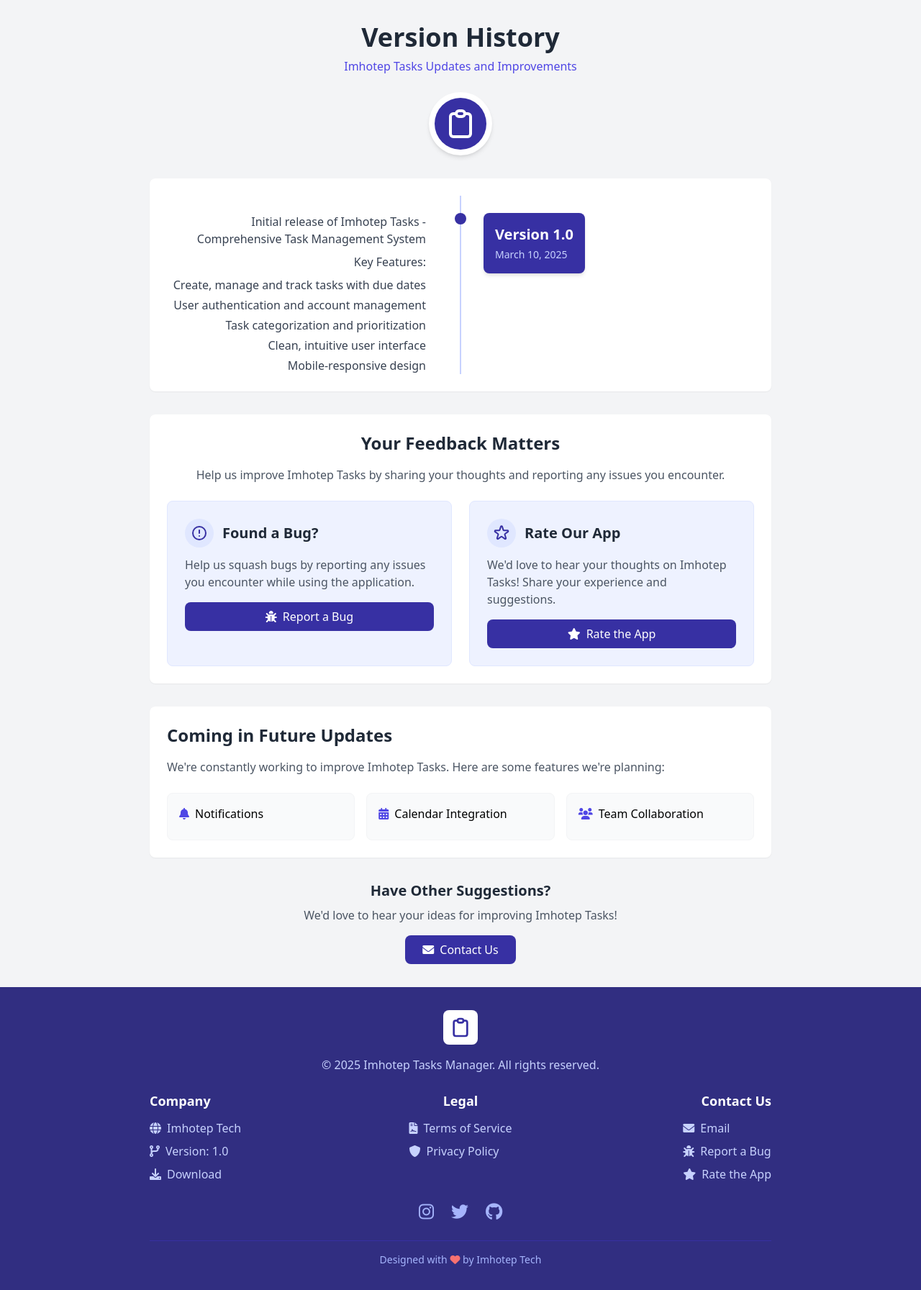
After one commit to Imhotep-Tech/imhotep_tasks, a Django app: page /version/ in a window 1280 px wide. The commit adds this page. Shown: the whole page at 72% size. Run offline with Django 5.2, Linux system fonts and the light colour scheme; some libraries are stand-ins or nearby versions.

Commit message:
Add version history page and feedback links; update footer and URLs

```diff
--- a/tasks/templates/footer.html
+++ b/tasks/templates/footer.html
@@ -60,6 +60,16 @@
                             <i class="fas fa-envelope mr-2"></i> Email
                         </a>
                     </li>
+                    <li>
+                        <a href="https://forms.gle/AEKwzn5Xd2x99RQq9" target="_blank" class="text-indigo-200 hover:text-white transition-colors flex items-center">
+                            <i class="fas fa-bug mr-2"></i> Report a Bug
+                        </a>
+                    </li>
+                    <li>
+                        <a href="https://forms.gle/MtyF9WhsJ7bmS5Db8" target="_blank" class="text-indigo-200 hover:text-white transition-colors flex items-center">
+                            <i class="fas fa-star mr-2"></i> Rate the App
+                        </a>
+                    </li>
                 </ul>
             </div>
         </div>
--- /dev/null
+++ b/tasks/templates/version.html
@@ -0,0 +1,151 @@
+{% extends "layout.html" %}
+{% load static %}
+
+{% block title %}Version History - Imhotep Tasks{% endblock %}
+{% block meta_description %}Explore the development journey and feature updates of Imhotep Tasks through our version history.{% endblock %}
+
+{% block content %}
+<div class="container mx-auto px-4 py-8 max-w-4xl">
+    <!-- Header -->
+    <div class="mb-8 text-center">
+        <h1 class="text-3xl md:text-4xl font-bold text-gray-800">Version History</h1>
+        <p class="text-indigo-600 mt-2">Imhotep Tasks Updates and Improvements</p>
+    </div>
+
+    <!-- Logo -->
+    <div class="flex justify-center -mt-2 mb-8">
+        <div class="rounded-full bg-white p-2 shadow-md">
+            <div class="bg-indigo-800 p-3 rounded-full">
+                <svg xmlns="http://www.w3.org/2000/svg" class="h-12 w-12 text-white" fill="none" viewBox="0 0 24 24" stroke="currentColor">
+                    <path stroke-linecap="round" stroke-linejoin="round" stroke-width="2" d="M9 5H7a2 2 0 00-2 2v12a2 2 0 002 2h10a2 2 0 002-2V7a2 2 0 00-2-2h-2M9 5a2 2 0 002 2h2a2 2 0 002-2M9 5a2 2 0 012-2h2a2 2 0 012 2" />
+                </svg>
+            </div>
+        </div>
+    </div>
+
+    <!-- Version Timeline -->
+    <div class="bg-white rounded-lg shadow-sm p-6">
+        <div class="relative space-y-12 pt-6 before:content-[''] before:absolute before:left-[1.25rem] before:top-0 before:bottom-0 before:w-[2px] before:bg-indigo-200 md:before:left-1/2 md:before:transform md:before:-translate-x-1/2">
+
+            <!-- Version 1.0 -->
+            <div class="flex flex-col md:flex-row gap-4">
+                <div class="md:order-2 flex-none flex items-start md:w-1/2 md:pl-8">
+                    <div class="bg-indigo-800 text-white rounded-lg p-4 shadow-md">
+                        <h2 class="text-xl font-bold mb-1">Version 1.0</h2>
+                        <p class="text-indigo-200 text-sm">March 10, 2025</p>
+                    </div>
+                </div>
+                <div class="hidden md:block absolute left-1/2 w-4 h-4 bg-indigo-800 rounded-full transform -translate-x-1/2 z-10"></div>
+                <div class="md:hidden absolute left-0 w-4 h-4 bg-indigo-800 rounded-full transform -translate-x-1/2 z-10"></div>
+                <div class="md:order-1 md:w-1/2 md:pr-8 ml-6 md:ml-0 md:text-right">
+                    <div class="space-y-2 text-gray-700">
+                        <p>Initial release of Imhotep Tasks - Comprehensive Task Management System</p>
+                        <p class="font-medium mt-2">Key Features:</p>
+                        <ul class="list-disc md:list-none space-y-1 ml-4 md:ml-0">
+                            <li>Create, manage and track tasks with due dates</li>
+                            <li>User authentication and account management</li>
+                            <li>Task categorization and prioritization</li>
+                            <li>Clean, intuitive user interface</li>
+                            <li>Mobile-responsive design</li>
+                        </ul>
+                    </div>
+                </div>
+            </div>
+
+        </div>
+    </div>
+
+    <!-- User Feedback Section -->
+    <div class="mt-8 bg-white rounded-lg shadow-sm p-6">
+        <h2 class="text-2xl font-bold text-gray-800 mb-4 text-center">Your Feedback Matters</h2>
+        <p class="text-gray-600 text-center mb-6">Help us improve Imhotep Tasks by sharing your thoughts and reporting any issues you encounter.</p>
+
+        <div class="grid grid-cols-1 md:grid-cols-2 gap-6">
+            <!-- Bug Report Card -->
+            <div class="bg-indigo-50 rounded-lg p-6 border border-indigo-100">
+                <div class="flex items-center mb-3">
+                    <div class="bg-indigo-100 p-2 rounded-full mr-3">
+                        <svg xmlns="http://www.w3.org/2000/svg" class="h-6 w-6 text-indigo-800" fill="none" viewBox="0 0 24 24" stroke="currentColor">
+                            <path stroke-linecap="round" stroke-linejoin="round" stroke-width="2" d="M12 8v4m0 4h.01M21 12a9 9 0 11-18 0 9 9 0 0118 0z" />
+                        </svg>
+                    </div>
+                    <h3 class="text-xl font-bold text-gray-800">Found a Bug?</h3>
+                </div>
+                <p class="text-gray-600 mb-4">Help us squash bugs by reporting any issues you encounter while using the application.</p>
+                <a href="https://forms.gle/AEKwzn5Xd2x99RQq9" target="_blank" class="inline-flex items-center justify-center w-full bg-indigo-800 hover:bg-indigo-700 text-white px-4 py-2 rounded-lg transition-colors">
+                    <i class="fas fa-bug mr-2"></i> Report a Bug
+                </a>
+            </div>
+
+            <!-- Rate the App Card -->
+            <div class="bg-indigo-50 rounded-lg p-6 border border-indigo-100">
+                <div class="flex items-center mb-3">
+                    <div class="bg-indigo-100 p-2 rounded-full mr-3">
+                        <svg xmlns="http://www.w3.org/2000/svg" class="h-6 w-6 text-indigo-800" fill="none" viewBox="0 0 24 24" stroke="currentColor">
+                            <path stroke-linecap="round" stroke-linejoin="round" stroke-width="2" d="M11.049 2.927c.3-.921 1.603-.921 1.902 0l1.519 4.674a1 1 0 00.95.69h4.915c.969 0 1.371 1.24.588 1.81l-3.976 2.888a1 1 0 00-.363 1.118l1.518 4.674c.3.922-.755 1.688-1.538 1.118l-3.976-2.888a1 1 0 00-1.176 0l-3.976 2.888c-.783.57-1.838-.197-1.538-1.118l1.518-4.674a1 1 0 00-.363-1.118l-3.976-2.888c-.784-.57-.38-1.81.588-1.81h4.914a1 1 0 00.951-.69l1.519-4.674z" />
+                        </svg>
+                    </div>
+                    <h3 class="text-xl font-bold text-gray-800">Rate Our App</h3>
+                </div>
+                <p class="text-gray-600 mb-4">We'd love to hear your thoughts on Imhotep Tasks! Share your experience and suggestions.</p>
+                <a href="https://forms.gle/MtyF9WhsJ7bmS5Db8" target="_blank" class="inline-flex items-center justify-center w-full bg-indigo-800 hover:bg-indigo-700 text-white px-4 py-2 rounded-lg transition-colors">
+                    <i class="fas fa-star mr-2"></i> Rate the App
+                </a>
+            </div>
+        </div>
+    </div>
+
+    <!-- Future Plans Section (Optional) -->
+    <div class="mt-8 bg-white rounded-lg shadow-sm p-6">
+        <h2 class="text-2xl font-bold text-gray-800 mb-4">Coming in Future Updates</h2>
+        <p class="text-gray-600 mb-6">We're constantly working to improve Imhotep Tasks. Here are some features we're planning:</p>
+        <div class="grid grid-cols-1 sm:grid-cols-2 md:grid-cols-3 gap-4">
+            <div class="bg-gray-50 p-4 rounded-lg border border-gray-100">
+                <div class="flex items-center mb-2">
+                    <i class="fas fa-bell text-indigo-600 mr-2"></i>
+                    <span class="font-medium">Notifications</span>
+                </div>
+            </div>
+            <div class="bg-gray-50 p-4 rounded-lg border border-gray-100">
+                <div class="flex items-center mb-2">
+                    <i class="fas fa-calendar-alt text-indigo-600 mr-2"></i>
+                    <span class="font-medium">Calendar Integration</span>
+                </div>
+            </div>
+            <!-- <div class="bg-gray-50 p-4 rounded-lg border border-gray-100">
+                <div class="flex items-center mb-2">
+                    <i class="fas fa-redo-alt text-indigo-600 mr-2"></i>
+                    <span class="font-medium">Recurring Tasks</span>
+                </div>
+            </div> -->
+            <!-- <div class="bg-gray-50 p-4 rounded-lg border border-gray-100">
+                <div class="flex items-center mb-2">
+                    <i class="fas fa-mobile-alt text-indigo-600 mr-2"></i>
+                    <span class="font-medium">Mobile Apps</span>
+                </div>
+            </div> -->
+            <!-- <div class="bg-gray-50 p-4 rounded-lg border border-gray-100">
+                <div class="flex items-center mb-2">
+                    <i class="fas fa-chart-line text-indigo-600 mr-2"></i>
+                    <span class="font-medium">Progress Analytics</span>
+                </div>
+            </div> -->
+            <div class="bg-gray-50 p-4 rounded-lg border border-gray-100">
+                <div class="flex items-center mb-2">
+                    <i class="fas fa-users text-indigo-600 mr-2"></i>
+                    <span class="font-medium">Team Collaboration</span>
+                </div>
+            </div>
+        </div>
+    </div>
+
+    <!-- General Feedback Section -->
+    <div class="mt-8 text-center">
+        <h2 class="text-xl font-bold text-gray-800 mb-2">Have Other Suggestions?</h2>
+        <p class="text-gray-600 mb-4">We'd love to hear your ideas for improving Imhotep Tasks!</p>
+        <a href="mailto:imhoteptech@outlook.com" class="bg-indigo-800 text-white px-6 py-2 rounded-lg hover:bg-indigo-700 transition-colors inline-flex items-center">
+            <i class="fas fa-envelope mr-2"></i> Contact Us
+        </a>
+    </div>
+</div>
+{% endblock %}
--- a/tasks/urls.py
+++ b/tasks/urls.py
@@ -46,5 +46,6 @@ urlpatterns = [
 
     path('privacy/', views.privacy, name='privacy'),
     path('terms/', views.terms, name='terms'),
+    path('version/', views.version, name='version'),
     path('landing_page/', views.landing_page, name='landing_page'),
 ]
--- a/tasks/views.py
+++ b/tasks/views.py
@@ -24,6 +24,9 @@ def terms(request):
 
 def privacy(request):
     return render(request, 'privacy.html')
+
+def version(request):
+    return render(request, 'version.html')
 
 def get_url_pattern(pattern):
     """Helper function to get the URL pattern string"""
```
